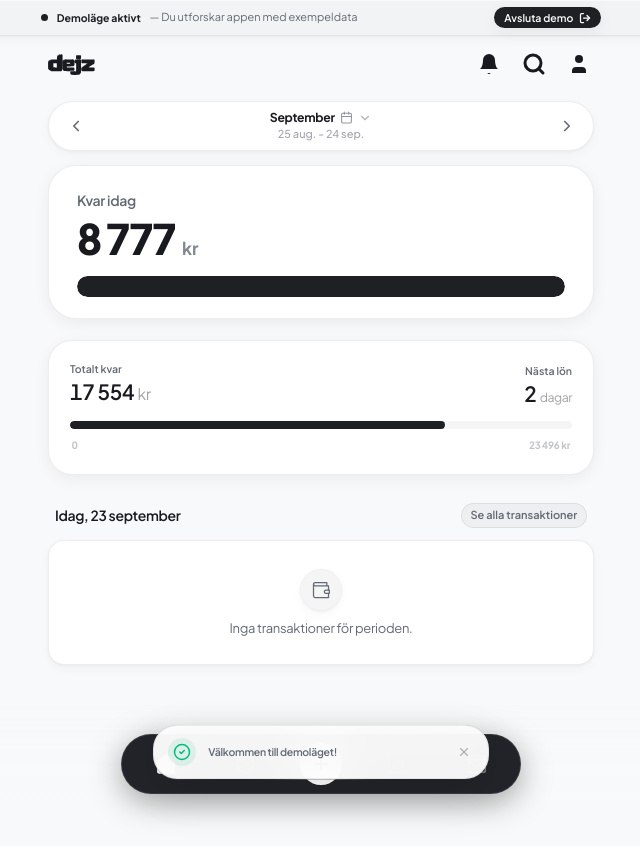
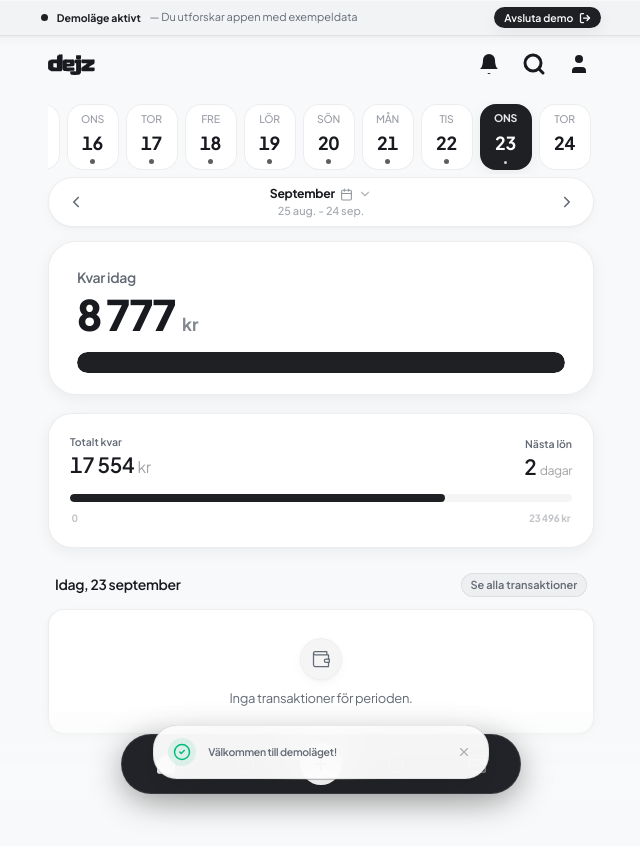
Before and after one commit to kevinwpts/Dejz, a React (Vite) app: page / in a window 1280 px wide. Both pictures are taken after a click on the button "Testa demo direkt". Shown: the whole page, without its empty margins (319-959 px from the left). Before the commit the page ends 800 px from the top, so only its background shows below. Built offline with nearby package versions, Linux system fonts and the light colour scheme.

Commit message:
refactor: add PeriodTimeline to GreetingModule
Conditionally hide empty budget fields and integrate the new PeriodTimeline component into the GreetingModule for improved navigation.

```diff
--- a/src/components/GreetingModule.tsx
+++ b/src/components/GreetingModule.tsx
@@ -4,6 +4,7 @@ import { motion } from 'motion/react';
 import { Zap, TrendingDown, Target, Calendar as CalendarIcon, X } from 'lucide-react';
 import { TranslationKey, Language } from '../i18n';
 import { UniversalPeriodSelector } from './UniversalPeriodSelector';
+import { PeriodTimeline } from './PeriodTimeline';
 import { CalendarModal } from './CalendarModal';
 import { formatAmount } from '../utils/format';
 import { AnimatedNumber } from './AnimatedNumber';
@@ -47,7 +48,7 @@ export function GreetingModule({
   stats,
   t,
   calendarDays,
-  setSelectedDate: _setSelectedDate,
+  setSelectedDate,
   setCurrentPeriodDate,
   periodStart: _periodStart,
   periodEnd: _periodEnd,
@@ -148,6 +149,18 @@ export function GreetingModule({
   if (isPastPeriod) {
     return (
       <div className="space-y-6 animate-in fade-in slide-in-from-bottom-4 duration-1000">
+        {/* Timeline of Period */}
+        {calendarDays && calendarDays.length > 0 && (
+          <PeriodTimeline
+            calendarDays={calendarDays}
+            selectedDate={date}
+            onSelectDate={setSelectedDate}
+            stats={stats}
+            language={language}
+            isCurrentPeriod={isCurrentPeriod}
+          />
+        )}
+
         {/* 1. Period Selector */}
         {periods && setCurrentPeriodDate && currentPeriodDate && (
           <UniversalPeriodSelector
@@ -227,7 +240,19 @@ export function GreetingModule({
   }
 
   return (
-    <div className="space-y-5 sm:space-y-6 font-sans relative">
+    <div className="space-y-4 sm:space-y-5 font-sans relative">
+      {/* Timeline of Period */}
+      {calendarDays && calendarDays.length > 0 && (
+        <PeriodTimeline
+          calendarDays={calendarDays}
+          selectedDate={date}
+          onSelectDate={setSelectedDate}
+          stats={stats}
+          language={language}
+          isCurrentPeriod={isCurrentPeriod}
+        />
+      )}
+
       {/* 1. Period Selector */}
       {periods && setCurrentPeriodDate && currentPeriodDate && (
         <UniversalPeriodSelector
--- a/src/components/PeriodTimeline.tsx
+++ b/src/components/PeriodTimeline.tsx
@@ -1,135 +1,123 @@
-import React, { useEffect, useRef, useMemo } from 'react';
+import React, { useEffect, useRef } from 'react';
+import { motion } from 'motion/react';
 
-interface Period {
-  date: Date;
-  start: Date;
-  end: Date;
-  name: string;
-  isCurrent: boolean;
-  isFuture: boolean;
+interface PeriodTimelineProps {
+  calendarDays: any[];
+  selectedDate: Date;
+  onSelectDate: (date: Date) => void;
+  language?: string;
+  stats?: any;
+  isCurrentPeriod?: boolean;
 }
 
-interface PeriodTimelineProps {
-  periods?: Period[];
-  selectedDate?: Date;
-  onSelect?: (date: Date) => void;
-  calendarDays?: any[];
-  normalizedSelectedDate?: Date;
-  setSelectedDate?: (date: Date) => void;
-  t?: (key: any) => string;
-  periodStart?: Date;
-  periodEnd?: Date;
-  currentLang?: any;
-  setCurrentPeriodDate?: (date: Date) => void;
-  showFixedInCalendar?: boolean;
+export function PeriodTimeline({
+  calendarDays = [],
+  selectedDate,
+  onSelectDate,
+  language = 'sv',
+}: PeriodTimelineProps) {
+  const scrollContainerRef = useRef<HTMLDivElement>(null);
+  const selectedDayRef = useRef<HTMLButtonElement>(null);
+
+  const isEn = language === 'en';
+  const locale = isEn ? 'en-US' : 'sv-SE';
+
+  // Normalize selected date for comparison
+  const selectedTime = selectedDate ? new Date(selectedDate).setHours(0, 0, 0, 0) : null;
+  const todayTime = new Date().setHours(0, 0, 0, 0);
+
+  // Auto-scroll selected day into view
+  useEffect(() => {
+    if (selectedDayRef.current && scrollContainerRef.current) {
+      const container = scrollContainerRef.current;
+      const element = selectedDayRef.current;
+      const elementLeft = element.offsetLeft;
+      const elementWidth = element.offsetWidth;
+      const containerWidth = container.offsetWidth;
+
+      container.scrollTo({
+        left: elementLeft - containerWidth / 2 + elementWidth / 2,
+        behavior: 'smooth',
+      });
+    }
+  }, [selectedTime]);
+
+  if (!calendarDays || calendarDays.length === 0) {
+    return null;
   }
 
-export function PeriodTimeline(props: PeriodTimelineProps) {
-  const scrollContainerRef = useRef<HTMLDivElement>(null);
+  return (
+    <div className="w-full mb-1 font-sans">
+      {/* Horizontal Scrollable Day Strip - Direct layout without card wrapper */}
+      <div
+        ref={scrollContainerRef}
+        className="flex items-center gap-1.5 sm:gap-2 overflow-x-auto py-1 px-1 no-scrollbar scroll-smooth touch-pan-x overscroll-contain"
+        style={{ scrollbarWidth: 'none', msOverflowStyle: 'none' }}
+      >
+        {calendarDays.map((day: any, index: number) => {
+          if (!day.date) return null;
+          const dayDate = new Date(day.date);
+          const dayTime = dayDate.setHours(0, 0, 0, 0);
+          const isSelected = selectedTime === dayTime;
+          const isRealToday = dayTime === todayTime;
+          const dayNumber = new Date(day.date).getDate();
 
-  const daysInPeriod = useMemo(() => {
-    if (!props.periodStart || !props.periodEnd) return [];
-    const days = [];
-    const d = new Date(props.periodStart);
-    while (d <= props.periodEnd) {
-      days.push(new Date(d));
-      d.setDate(d.getDate() + 1);
-    }
-    return days;
-  }, [props.periodStart, props.periodEnd]);
+          // Day name in short form (e.g. Mån, Tis or Mon, Tue)
+          const dayWeekday = new Date(day.date).toLocaleDateString(locale, { weekday: 'short' });
+          const dayWeekdayShort = dayWeekday.slice(0, 3);
 
-  if (props.periods && props.periods.length > 0) {
-    const { selectedDate, onSelect } = props;
-
-    // Auto-scroll to selected day on mount or when selectedDate changes
-    useEffect(() => {
-      if (scrollContainerRef.current && selectedDate) {
-        const container = scrollContainerRef.current;
-        const selector = `[data-date="${selectedDate.toISOString().split('T')[0]}"]`;
-        const selectedElement = container.querySelector(selector) as HTMLElement;
-        if (selectedElement) {
-          const scrollLeft = selectedElement.offsetLeft - container.offsetWidth / 2 + selectedElement.offsetWidth / 2;
-          container.scrollTo({ left: scrollLeft, behavior: 'smooth' });
-        }
-      }
-    }, [selectedDate]);
+          const hasSpend = (day.daySpent || 0) > 0;
+          const hasTx = (day.hasTransactions || (day.transactions?.length || 0) > 0);
 
           return (
-      <div className="w-full flex flex-col items-center">
-        <div className="w-full">
-          <div
-            ref={scrollContainerRef}
-            className="w-full overflow-x-auto no-scrollbar -mx-4 px-4 py-1.5"
-            style={{ scrollSnapType: 'x mandatory' }}
-          >
-            <div className="flex items-center gap-2 w-max px-0.5">
-              {(daysInPeriod || []).map((day) => {
-                const isSelected = selectedDate && day.toDateString() === selectedDate.toDateString();
-                const isToday = day.toDateString() === new Date().toDateString();
-                const dayData = props.calendarDays?.find(d => d?.date?.getTime && d.date.toDateString() === day.toDateString());
-
-                const hasSpend = dayData?.spend > 0;
-                const hasIncome = dayData?.income > 0;
-
-                return (
-                    <button
-                      key={day.getTime()}
-                      data-date={day.toISOString().split('T')[0]}
-                      onClick={() => onSelect && onSelect(day)}
-                      style={{ scrollSnapAlign: 'center' }}
-                      className={`relative flex flex-col items-center justify-center gap-1.5 min-w-[52px] sm:min-w-[56px] h-[64px] sm:h-[68px] py-2 px-1 rounded-2xl border transition-all duration-200 active:scale-95 cursor-pointer text-center ${
+            <motion.button
+              key={`${day.date}-${index}`}
+              ref={isSelected ? selectedDayRef : null}
+              type="button"
+              onClick={() => onSelectDate(new Date(day.date))}
+              whileTap={{ scale: 0.94 }}
+              className={`flex flex-col items-center justify-between min-w-[48px] sm:min-w-[52px] h-[62px] sm:h-[66px] py-1.5 px-1 rounded-[16px] transition-all duration-200 cursor-pointer select-none shrink-0 relative ${
                 isSelected
-                          ? 'bg-[var(--accent-color)] text-[var(--text-on-accent)] border-[var(--accent-color)] shadow-sm shadow-accent/20 z-10 scale-[1.02]'
-                          : isToday
-                          ? 'bg-[var(--surface-color)] text-[var(--accent-color)] border border-[var(--accent-color)]/50 font-medium shadow-2xs'
-                          : 'bg-[var(--surface-color)]/60 text-[var(--text-secondary)] hover:text-[var(--text-primary)] border-[var(--border-color)]/60 hover:border-[var(--border-color)] shadow-2xs'
+                  ? 'bg-[var(--accent-color)] text-[var(--text-on-accent)] shadow-sm dark:bg-white dark:text-black font-semibold'
+                  : isRealToday
+                  ? 'bg-[var(--surface-color)] text-[var(--text-primary)] border-2 border-[var(--text-primary)]/40 hover:border-[var(--text-primary)]/70'
+                  : 'bg-[var(--surface-color)] text-[var(--text-secondary)] hover:text-[var(--text-primary)] hover:bg-[var(--surface-muted)] border border-[var(--border-color)]'
               }`}
             >
-                      {/* Top Weekday Label */}
-                      <span className={`text-[10px] sm:text-[11px] font-medium uppercase tracking-wider leading-none text-center ${
+              {/* Day of Week */}
+              <span className={`text-[10px] sm:text-[10.5px] tracking-tight uppercase ${
                 isSelected
-                          ? 'text-white/90'
-                          : isToday
-                          ? 'text-[var(--accent-color)]'
-                          : 'text-[var(--text-tertiary)]'
+                  ? 'opacity-90 font-bold'
+                  : isRealToday
+                  ? 'text-[var(--text-primary)] font-bold'
+                  : 'opacity-65 font-medium'
               }`}>
-                        {isToday
-                          ? (props.currentLang === 'en' ? 'Today' : 'Idag')
-                          : day.toLocaleString(props.currentLang === 'en' ? 'en-US' : 'sv-SE', { weekday: 'short' }).replace('.', '')}
+                {isRealToday && !isSelected ? (isEn ? 'Today' : 'Idag') : dayWeekdayShort}
               </span>
 
               {/* Day Number */}
-                      <span className={`text-[16px] sm:text-[17px] font-medium tabular-nums leading-none tracking-normal text-center my-0.5 ${
-                        isSelected ? 'text-white' : 'text-[var(--text-primary)]'
+              <span className={`text-[16px] sm:text-[18px] leading-none font-amount font-bold ${
+                isSelected ? 'text-[var(--text-on-accent)] dark:text-black' : 'text-[var(--text-primary)]'
               }`}>
-                        {day.getDate()}
+                {dayNumber}
               </span>
 
-                      {/* Activity Indicators */}
-                      <div className="flex items-center justify-center gap-1 h-1.5 min-h-[6px] w-full pointer-events-none">
-                        {hasIncome && (
-                          <span className={`w-1 h-1 rounded-full shrink-0 ${isSelected ? 'bg-emerald-300' : 'bg-emerald-500'}`} />
-                        )}
-                        {hasSpend && (
-                          <span className={`w-1 h-1 rounded-full shrink-0 ${
-                            isSelected
-                              ? 'bg-white/80'
-                              : 'bg-[var(--accent-color)]/60'
-                          }`} />
-                        )}
-                        {!hasIncome && !hasSpend && (
-                          <span className="w-1 h-1 rounded-full bg-transparent" />
+              {/* Status / Transaction Dot */}
+              <div className="h-1.5 flex items-center justify-center">
+                {isSelected ? (
+                  <div className="w-1 h-1 rounded-full bg-[var(--text-on-accent)] dark:bg-black opacity-80" />
+                ) : hasTx || hasSpend ? (
+                  <div className="w-1.5 h-1.5 rounded-full bg-[var(--text-primary)] opacity-70" />
+                ) : isRealToday ? (
+                  <div className="w-1.5 h-1.5 rounded-full bg-blue-500/80 dark:bg-blue-400" />
+                ) : (
+                  <div className="w-1 h-1 rounded-full bg-transparent" />
                 )}
               </div>
-                    </button>
+            </motion.button>
           );
         })}
       </div>
     </div>
-        </div>
-      </div>
   );
 }
-
-  return null;
-}
```
Also changed, not shown: src/components/BudgetModals.tsx (+12 -45 lines). Lines whose indentation alone changed are shown as unchanged.
